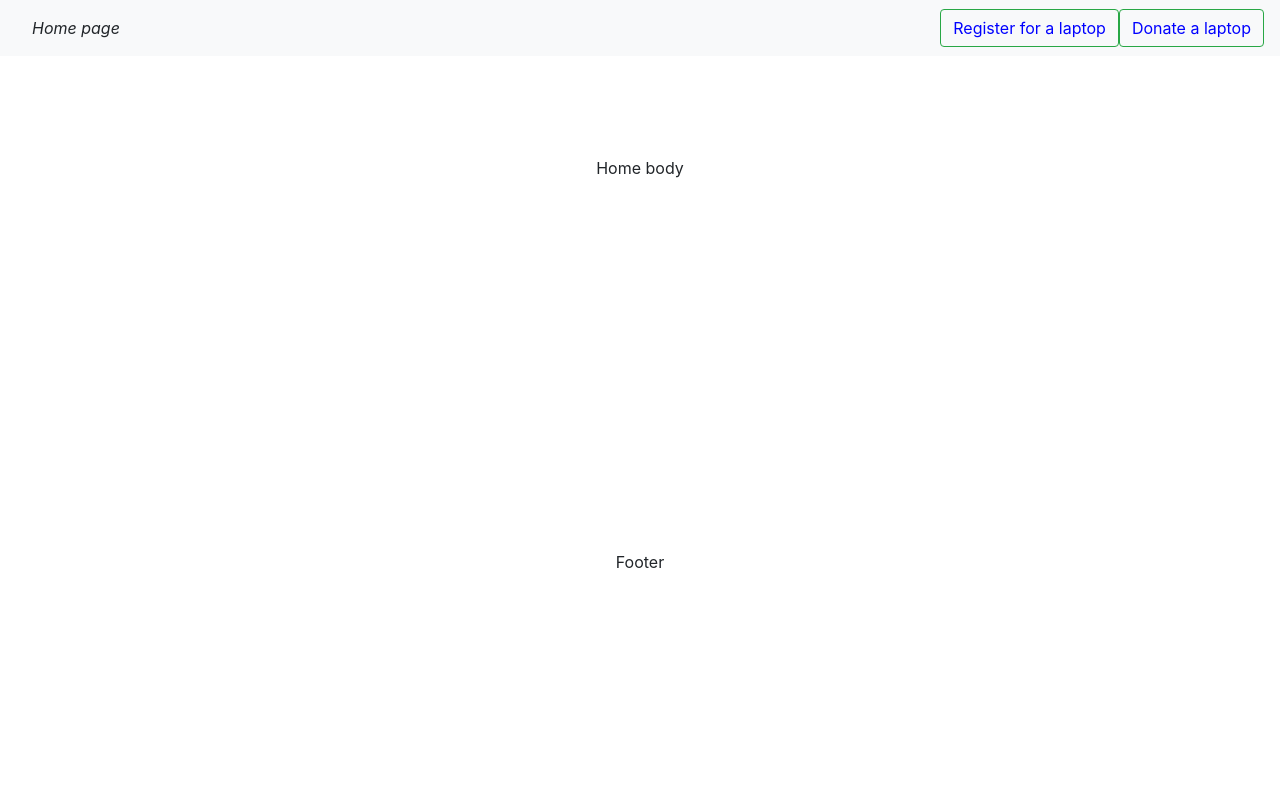
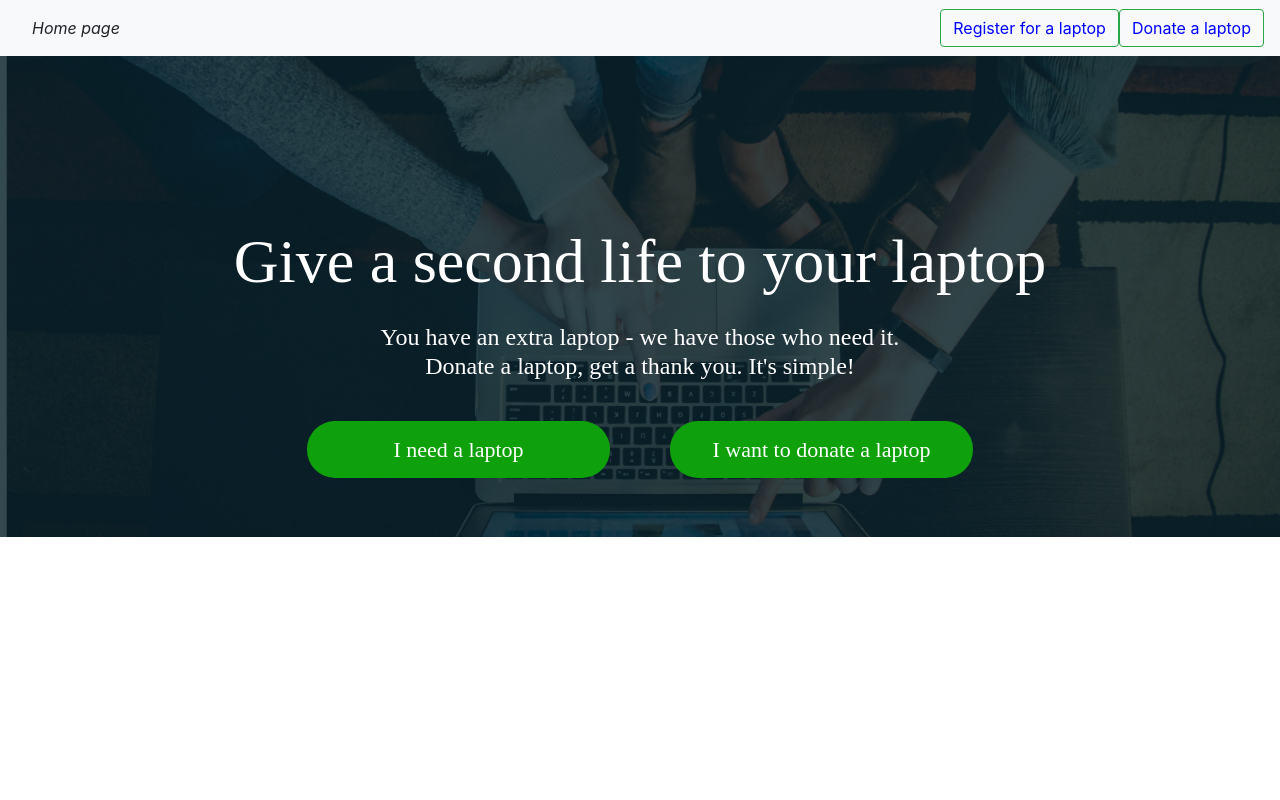
Before and after one commit to Sslim123/tech-roots-project, a React (Create React App) app in the folder client/: page / in a window 1280 px wide. Shown: the top 800 px of the page. Built offline with nearby package versions, Linux system fonts and the light colour scheme.

Commit message:
Feature/home-page

```diff
--- a/client/src/pages/component/homeBody/Homebody.css
+++ b/client/src/pages/component/homeBody/Homebody.css
@@ -1,4 +1,88 @@
-.homebody{
-    text-align: center;
-    margin-top: 100px;
+.homebody-container {
+	background-image: url(../image/home-body.jpg);
+	background-repeat: no-repeat;
+	width: 100%;
+	height: 650px;
+	background-size: contain;
+	background-position: cover;
 }
+.body-main-container {
+	position: relative;
+	height: 100vh;
+}
+.body-main-card {
+	max-width: 1000px;
+	width: 100%;
+	margin: auto;
+	height: 60vh;
+	text-align: center;
+	align-items: center;
+	justify-content: center;
+	position: absolute;
+	right: 0;
+	left: 0;
+	top: 0;
+	bottom: 0;
+}
+.Home-main-text {
+	color: #ffffff;
+	font-family: Fugaz One;
+	font-size: 62px;
+	font-weight: 400;
+	line-height: 91px;
+	letter-spacing: 0em;
+	text-align: center;
+}
+.text-home-2 {
+	color: #ffffff;
+	font-family: Fredoka;
+	font-size: 24px;
+	font-weight: 400;
+	line-height: 29px;
+	letter-spacing: 0em;
+	text-align: center;
+}
+.home-bt-card {
+	margin-top: 40px;
+}
+.home-bt {
+	border: none;
+	height: 57px;
+	width: 303px;
+	left: 562px;
+	top: 586px;
+	border-radius: 28px;
+	background-color: #0fa10c;
+	border-radius: 28px;
+	font-family: Fredoka;
+	font-size: 22px;
+	font-weight: 500;
+	line-height: 27px;
+	letter-spacing: 0em;
+	text-align: center;
+	color: #ffffff;
+}
+
+#home-left-bt {
+	margin-right: 30px;
+}
+#home-left-bt:hover {
+
+	background-color: #2693F9;
+
+}
+#home-right-bt {
+	margin-left: 30px;
+}
+#home-right-bt:hover {
+	background-color: #2693F9;
+}
+.home-link{
+    text-decoration: none;
+    color: #ffffff;
+}
+.home-link:hover{
+    text-decoration: none;
+   color: #ffffff;
+
+}
--- a/client/src/pages/component/homeBody/Homebody.js
+++ b/client/src/pages/component/homeBody/Homebody.js
@@ -1,12 +1,34 @@
 import React from "react";
-import './Homebody.css'
+import "./Homebody.css";
+import { Link } from "react-router-dom";
 
 function Homebody() {
 	return (
 		<>
-			<div className="homebody">
+			<div className="homebody-container">
+				<div className="body-main-container">
+					<div className="body-main-card">
+						<p className="Home-main-text">Give a second life to your laptop</p>
+						<p className="text-home-2">
+						You have an extra laptop - we have those who need it. <br />
+							Donate a laptop, get a thank you. It's simple!
+						</p>
+						<div className="home-bt-card">
+							<Link className="home-link" to="/create-laptop-requests">
 
-				<p>Home body</p>
+								<button className="home-bt" id="home-left-bt">
+									I need a laptop
+								</button>
+							</Link>
+
+							<Link className="home-link" to="/create-donator-requests">
+								<button className="home-bt" id="home-right-bt">
+									I want to donate a laptop
+								</button>
+							</Link>
+						</div>
+					</div>
+				</div>
 			</div>
 		</>
 	);
```
Also changed, not shown: client/src/pages/component/image/home-body.jpg (added).
